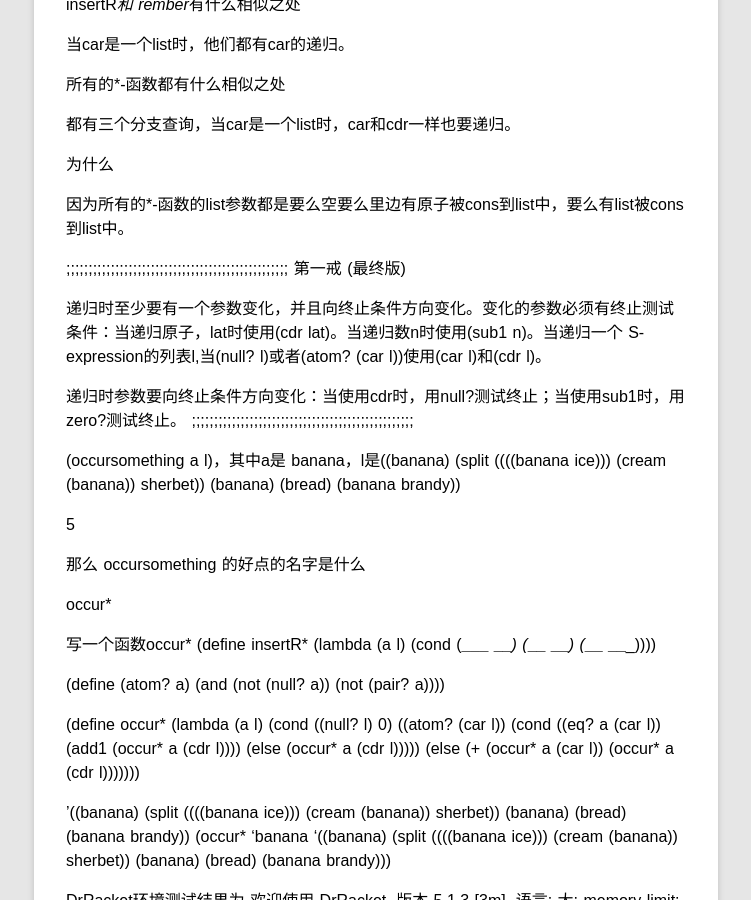
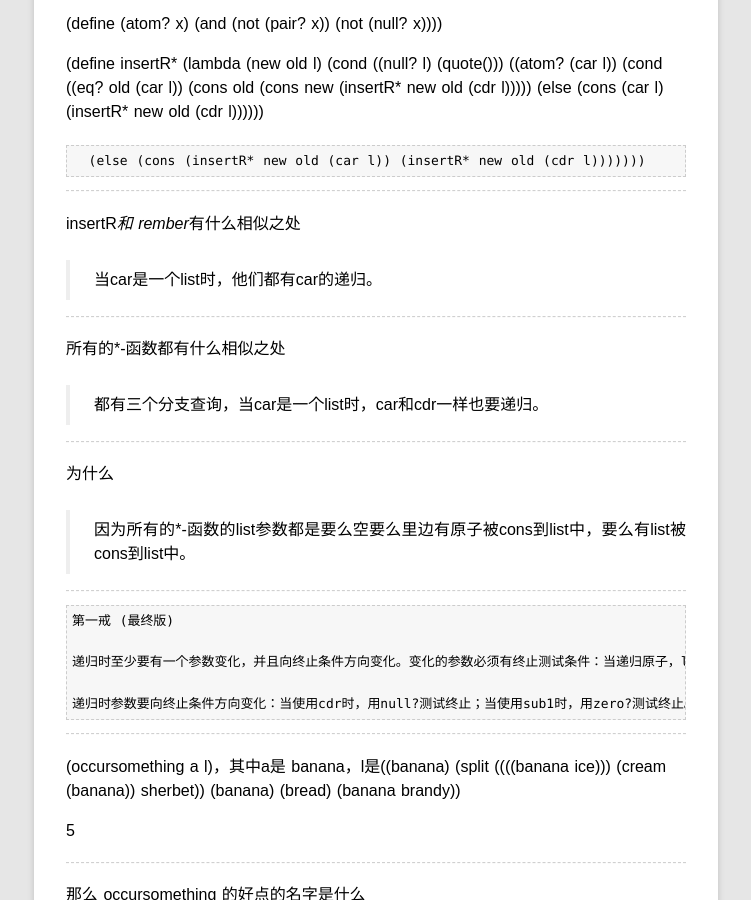
Before and after one commit to rhuichao/uternet.github.io, a Jekyll site: the page built from TLS/05.md, in a window 1280 px wide and 900 px high, scrolled down 1160 px. Shown: the whole window, without its empty margins (264-1015 px from the left). Built offline with Jekyll 4.4.1, drawn with Linux system fonts in a browser that asks for light colours; some web fonts are replaced; Markdown is read by kramdown in place of the engine named in the settings; some of the changed text lies outside the part shown.

Commit message:
new document posted

````diff
--- a/TLS/05.md
+++ b/TLS/05.md
@@ -6,15 +6,15 @@ title:  哦上帝，这是全明星
 ---
 (rember* a l)是什么，其中a是cup，l是((coffee) cup ((tea) cup) rember*发音为rember-star
 
-((coffee ((tea) cup) (and (hick)) cup)
+>((coffee ((tea) cup) (and (hick)) cup)
 
-
+------------------
 
 (rember* a l)是什么，其中a是suace，l是(((tomato sauce)) ((bean) sauce) (and ((flying)) sauce))
 
-(((tomato)) ((bean)) (and ((flying))))
+>(((tomato)) ((bean)) (and ((flying))))
 
-
+------------------
 
 现在写出函数rember*，下面是框架
 (define rember*
@@ -39,25 +39,25 @@ title:  哦上帝，这是全明星
       (else (cons (rember* a (car l)) (rember* a (cdrl)))))))))
 
 
-
+------------------
 
 (lat? l)是什么值，其中l是(((tomato sauce)) ((bean) sauce) (and ((flying)) sauce))
 
-#f
+>\#f
 
-
+------------------
 
 (car l)是atom吗
 
-不是
+>不是
 
-
+------------------
 
 (insertR* new old l)是什么值，其中new是roast, old是chuck，l是((how much (wood)) could ((a (wood) chuck)) (((chuck))) (if (a) ((wood chuck))) could chuck wood)
 
 ((how much (wood)) could ((a (wood) roast)) (((roast))) (if (a) ((wood roast))) could roast wood)
 
-
+------------------
 
 现在写出函数 insertR*，下面是框架
 
@@ -84,48 +84,48 @@ title:  哦上帝，这是全明星
       (else (cons (insertR* new old (car l)) (insertR* new old (cdr l)))))))
 
 
-
+------------------
 
 insertR*和 rember*有什么相似之处
 
-当car是一个list时，他们都有car的递归。
+>当car是一个list时，他们都有car的递归。
 
-
+------------------
 
 所有的*-函数都有什么相似之处
 
-都有三个分支查询，当car是一个list时，car和cdr一样也要递归。
+>都有三个分支查询，当car是一个list时，car和cdr一样也要递归。
 
-
+------------------
 
 为什么
 
-因为所有的*-函数的list参数都是要么空要么里边有原子被cons到list中，要么有list被cons到list中。
+>因为所有的*-函数的list参数都是要么空要么里边有原子被cons到list中，要么有list被cons到list中。
 
+------------------
 
-
-;;;;;;;;;;;;;;;;;;;;;;;;;;;;;;;;;;;;;;;;;;;;;;;;;;
+```
 第一戒 (最终版)
 
 递归时至少要有一个参数变化，并且向终止条件方向变化。变化的参数必须有终止测试条件：当递归原子，lat时使用(cdr lat)。当递归数n时使用(sub1 n)。当递归一个 S-expression的列表l,当(null? l)或者(atom? (car l))使用(car l)和(cdr l)。
 
 递归时参数要向终止条件方向变化：当使用cdr时，用null?测试终止；当使用sub1时，用zero?测试终止。
-;;;;;;;;;;;;;;;;;;;;;;;;;;;;;;;;;;;;;;;;;;;;;;;;;;
+```
 
-
+------------------
 
 
 (occursomething a l)，其中a是 banana，l是((banana) (split ((((banana ice))) (cream (banana)) sherbet)) (banana) (bread) (banana brandy))
 
 5
 
-
+------------------
 
 那么 occursomething 的好点的名字是什么
 
-occur*
+>occur*
 
-
+------------------
 
 写一个函数occur*
 (define insertR*
@@ -161,13 +161,13 @@ DrRacket环境测试结果为
  (banana brandy))
 5
 
-
+------------------
 
 (subst* new old l), 其中new是orange，old是banana，l是((banana) (split ((((banana ice))) (cream (banana)) sherbet)) (banana) (bread) (banana brandy))
 
 ((orange) (split ((((orange ice))) (cream (orange)) sherbet)) (orange) (bread) (orange brandy))
 
-
+------------------
 
 写一个函数subst*
 
@@ -203,10 +203,12 @@ DrRacket环境测试结果为
 ((banana) (split ((((banana ice))) (cream (banana)) sherbet)) (banana) (bread) (banana brandy))
 ((orange) (split ((((orange ice))) (cream (orange)) sherbet)) (orange) (bread) (orange brandy))
 
-
+------------------
 
 (insertL* new old l)是什么，其中new是pecker，old是chuck，l是
 ((how much (wood)) could ((a (wood) chuck)) (((chuck))) (if (a) ((wood chuck))) could chuck wood)
+
+------------------
 
 写一个函数 insertL*
 (define insertL*
@@ -252,13 +254,13 @@ DrRacket环境测试结果为
  wood)
 
 
-
+------------------
 
 (nember* a l)，气质那个a是 chips,l是 ((potato) (chips (( with) fish) (chips)))
 
-#t，因为原子chips在列表l中。
+>\#t，因为原子chips在列表l中。
 
-
+------------------
 
 
 写出函数member*
@@ -290,54 +292,54 @@ DrRacket环境测试结果为
 ((potato) (chips ((with) fish) (chips)))
 #t
 
-
+------------------
 
 
 (leftmost l)是什么，其中l是((potatoe) (chips ((with) fish) (chips)))
 
-potato
+>potato
 
-
+------------------
 
 
 (leftmost l)是什么，其中l是(((hot) (tuna (and))) cheese)
 
-hot
+>hot
 
-
+------------------
 
 
 (leftmost l)是什么，其中l是(((() four)) 17 (seventeen))
 
-没有答案
+>没有答案
 
-
+------------------
 
 (leftmost (quote()))是什么
 
-没有答案
+>没有答案
 
-
+------------------
 
 你能描述leftmost是什么
 
-这是我们的描述
-“函数leftmost查找S-expression表达式中非空list中的的最左边的一个原子。
+>这是我们的描述
+>“函数leftmost查找S-expression表达式中非空list中的的最左边的一个原子。
 
-
+------------------
 
 
 leftmost是一个*-函数吗
 
-它的参数为 S-expression构成的表达式，但是仅在car上递归。
+>它的参数为 S-expression构成的表达式，但是仅在car上递归。
 
-
+------------------
 
 leftmost需要所有的三种分支查询吗
 
-不，仅需要两个。我们已经确认 leftmost的参数是非空表并且没有空表成员。
+>不，仅需要两个。我们已经确认 leftmost的参数是非空表并且没有空表成员。
 
-
+------------------
 
 现在看看你能不能写出 leftmost函数
 
@@ -358,54 +360,54 @@ leftmost需要所有的三种分支查询吗
       (else (leftmost (cdr l))))))
 
 
-
+------------------
 
 
 还记得(or ...)是做什么的吗
 
-(or ...) 一次查询一个直到出现真然后停下来，返回真。如果找不到真，那么(or ...)的值是假。
+>(or ...) 一次查询一个直到出现真然后停下来，返回真。如果找不到真，那么(or ...)的值是假。
 
-
+------------------
 
 
 假设x是pizza，l是(mozzarella pizza)，那么(and (atom? (car l)) (eq? (car l) x))的值是多少
 
-#f
+>\#f
 
-
+------------------
 
 为什么是false假
 
-因为(and ...)查询(atom? (car l))，是真，但是(eq? (car l) x)是假。于是为假。
+>因为(and ...)查询(atom? (car l))，是真，但是(eq? (car l) x)是假。于是为假。
 
-
+------------------
 
 
 假设x是pizza，l是((mozzarella) pizza)那么(and (atom? (car l)) (eq? (car l) x))的值是什么
 
-
+------------------
 
 
 为什么
 
-因为(and ...)查询(atom? (car l))，但是(car l)不是一个atom。于是为#f
+>因为(and ...)查询(atom? (car l))，但是(car l)不是一个atom。于是为#f
 
-
+------------------
 
 
 举个x和l的例子让(and (atom? (car l)) (eq? (car l) x))为真
 
-下面是一个例子:x是pizza，l是(pizza (tastes good))
+>下面是一个例子:x是pizza，l是(pizza (tastes good))
 
-
+------------------
 
 
 请用自己的话描述一下(and ...)的作用
 
-下面是我们的描述
-"(and ...)一次查询一个，直到出现否，然后返回假。如果总找不到假的表达式，(and ...)的值为真。
+>下面是我们的描述
+>"(and ...)一次查询一个，直到出现否，然后返回假。如果总找不到假的表达式，(and ...)的值为真。
 
-
+------------------
 
 判断真假：(and ...)和(or ...)的有些参数没有查询
 
@@ -414,51 +416,51 @@ leftmost需要所有的三种分支查询吗
 (and alpha beta)=(cond (alpha beta) (else #f))
 (or alpha beta)=(cond (alpha #t) else beta)
 
-
+------------------
 
 
 
 问当l是(strawberry ice cream)，l2是(strawberry ice cream)问(eqlist? l1 l2)是什么
 
-#t
+>\#t
 
-
+------------------
 
 问当l是(strawberry ice cream)，l2是(strawberry cream ice)问(eqlist? l1 l2)是什么
 
-#f
+>\#f
 
-
+------------------
 
 问当l1是(strawberry ice cream)，l2是(strawberry cream ice)问(eqlist? l1 l2)是什么
 
-#f
+>\#f
 
-
+------------------
 
 问当l1是(beef ((sausage)) (and (soda)))，l2是(beef ((salami)) (and (soda)))是什么
 
-#f，差一点就是#t真
+>\#f，差一点就是#t真
 
-
+------------------
 
 问当l1是(beef ((sausage)) (and (soda)))，l2是(beef ((sausage)) (and (soda)))是什么
 
-#t
+>\#t
 
-
+------------------
 
 eqlist 是什么
 
-查找两个list标是否小相同
+>查找两个list标是否小相同
 
-
+------------------
 
 eqlist?需要多少个查询
 
-九个
+>九个
 
-
+------------------
 
 为什么是九个查询
 
@@ -469,7 +471,7 @@ eqlist?需要多少个查询
 ——是list表cos出的list表
 例如，当第一个参数可能是空表，第二个参数可以有三种情况，那么3乘3共九种情况。
 
-
+------------------
 
 用eqan?写函数 eqlist?
 
@@ -510,32 +512,32 @@ DrRacket环境测试结果为
 >
 
 
-
+------------------
 
 
 第二个查询(atom? (car l2))OK吗
 
-是的，第二个list不能为空，否则就是第一个查询条件了。
+>是的，第二个list不能为空，否则就是第一个查询条件了。
 
-
+------------------
 
 第三个查询为什么是(null? l1)
 
 通过前两个查询知道，第一个参数是空表时，第二个参数既不是空表也不是第一个元素是原子的list表。如果(null? l1)是真，那么第二个参数必须是其中第一个元素是list表的一个list表。
 
-
+------------------
 
 判断真假：如果第一个参数是()，eqlist?得到#t对吗
 
-对。因为(eqlist? (quote ()) l2)为真，l2必须为空表。
+>对。因为(eqlist? (quote ()) l2)为真，l2必须为空表。
 
-
+------------------
 
 这就是说(and (null? l1) (null? l2))和(or (null? l1) (null? l2))满足前三种查询的情况
 
-是的。如果第一个查询是真，那么eqlist?得到#t；否则为#f。
+>是的。如果第一个查询是真，那么eqlist?得到#t；否则为#f。
 
-
+------------------
 
 重写eqlist?
 
@@ -572,19 +574,19 @@ DrRacket环境测试结果为
 #t
 >
 
-
+------------------
 
 什么是 S-expression表达式
 
-原子或者由list构成的 S-expression表达式
+>原子或者由list构成的 S-expression表达式
 
-
+------------------
 
 为得到两个 S-expression表达式是否相同，equal?需要多少个查询
 
 四个。第一个参数可能是空表或者list表构成的 S-expression表达式，第二个参数可能是空表或者list表构成的 S-expression表达式。
 
-
+------------------
 
 写出函数equal?
 
@@ -600,13 +602,13 @@ DrRacket环境测试结果为
       ((atom? s2) #f)
       (else (eqlist? s1 s2)))));both are list(include null list)
 
-
+------------------
 
 第二个问题为什么是(atom? s1)
 
-如果为真，我们知道第一个参数是atom原子，第二个参数是list表。
+>如果为真，我们知道第一个参数是atom原子，第二个参数是list表。
 
-
+------------------
 
 第二个问题为什么是(atom? s2)
 
@@ -617,7 +619,7 @@ DrRacket环境测试结果为
 
 当然
 
-
+------------------
 
 简化equal?
 (define (atom? x)
@@ -632,14 +634,14 @@ DrRacket环境测试结果为
       (else (eqlist? s1 s2)))));both are list(include null list)
 
 
+------------------
 
-
-;;;;;;;;;;;;;;;;;;;;;;;;;;;;;;;;;;;;;;;;;;;;;;;;;;
+```
 第六戒
 仅当函数正确后再简化
-;;;;;;;;;;;;;;;;;;;;;;;;;;;;;;;;;;;;;;;;;;;;;;;;;;
+```
 
-
+------------------
 
 下面是把表lat替换为 S-expression表达式把a替换为任何 S-expression表达式后得到的新的rember
 
@@ -655,11 +657,13 @@ DrRacket环境测试结果为
               ((equal? s (car l)) (cdr l))
               (else (cons (carl) (member s (cdr l)))))))))
 
-
+------------------
 
 可以简化吗
 
-当然
+>当然
+
+
 (define rember
   (lambda (s l)
     (cond
@@ -670,25 +674,25 @@ DrRacket环境测试结果为
 
 笔记：这个 S-expression表达式的rember有问题。如果(car l)本身不等于s但是l的成员或者l的成员的成员等等含有s的话那岂不是条过去了？
 
-
+------------------
 
 rember是一个"star"函数吗
 
-不是
+>不是
 
-
+------------------
 
 为什么
 
-因为rember仅仅递归l的cdr
+>因为rember仅仅递归l的cdr
 
-
+------------------
 
 rember还能被简化吗
 
-能，内层的(cond ...)可以提到外边的conde中。
+>能，内层的(cond ...)可以提到外边的conde中。
 
-
+------------------
 
 做做看
 
@@ -699,26 +703,26 @@ rember还能被简化吗
        ((equal? s (car l)) (cdr l))
        (else (cons (car l) (rember s (cdr l)))))))
 
-
+------------------
 
 这个能正常工作么
 
-当然，所有的分支和递归和化简之前一样。
+>当然，所有的分支和递归和化简之前一样。
 
-
+------------------
 
 化简 insertL*
 
-不能。在查询(eq? (car l) old)我们必须知道(car l)是否是atom原子。
+>不能。在查询(eq? (car l) old)我们必须知道(car l)是否是atom原子。
 
-
+------------------
 
 当函数设计的正确，我们就能够更好的思考它们。
 
-而这比起错误的函数节约时间。
+>而这比起错误的函数节约时间。
 
-
+------------------
 
 所有用eq?和=的地方和广义eq?都可以用函数equal?吗
 
-不能。eqan?的地方就不能，其它的都可以。实际上，不考虑eqan?例子的细节，就是我们的假设。
+>不能。eqan?的地方就不能，其它的都可以。实际上，不考虑eqan?例子的细节，就是我们的假设。
````
